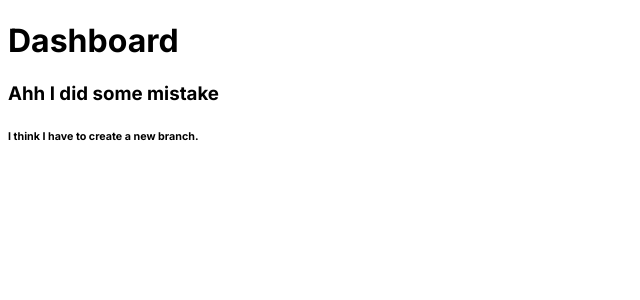
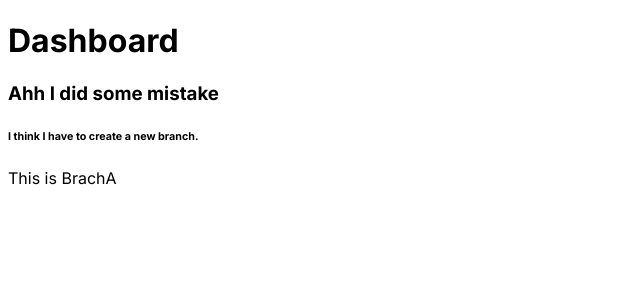
Before and after one commit to Imtiaz4530/next_dummy, a Next.js app: page /dashboard in a window 1280 px wide. Shown: the top 300 px of the page, without its empty margins (0-640 px from the left). Built offline with nearby package versions, Linux system fonts and the light colour scheme.

Commit message:
branchA updated

```diff
--- a/app/dashboard/page.js
+++ b/app/dashboard/page.js
@@ -6,6 +6,7 @@ const Dashboard = () => {
       <h1>Dashboard</h1>
       <h3>Ahh I did some mistake</h3>
       <h6>I think I have to create a new branch.</h6>
+      <p>This is BrachA</p>
     </div>
   );
 };
```
